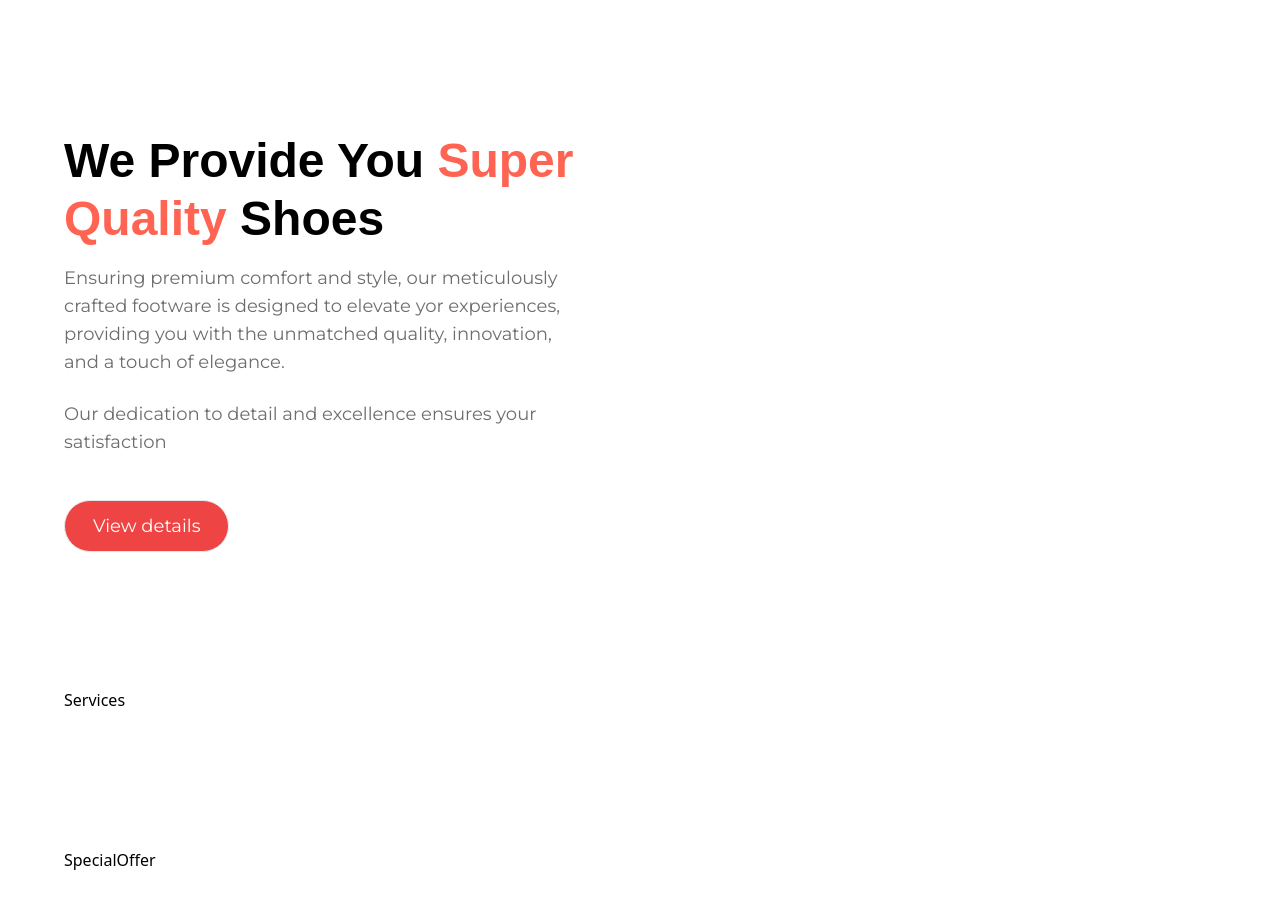
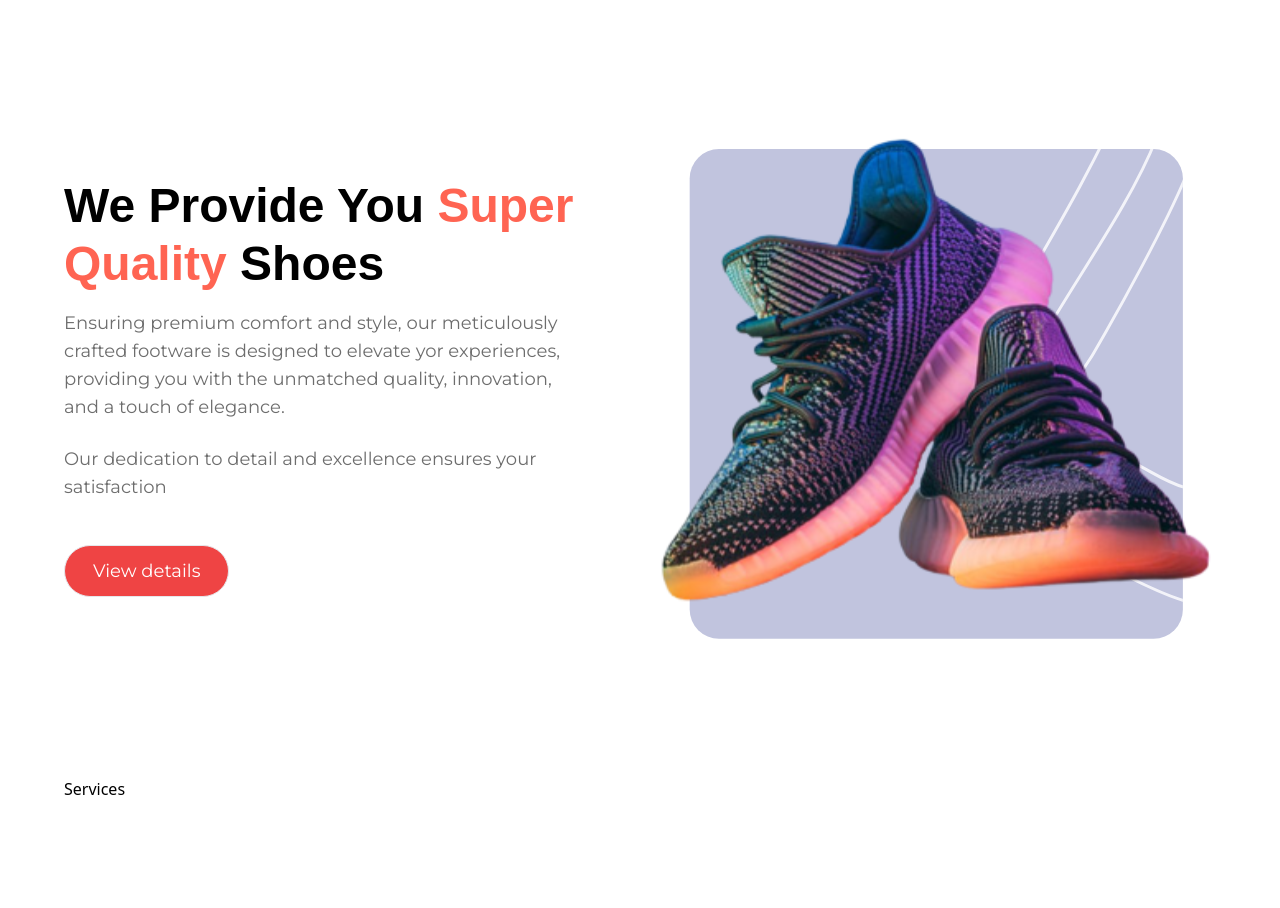
Before and after one commit to chami-gunawardane/NIKE-Project, a React (Vite) app: page / in a window 1280 px wide. Shown: the part 1700-2608 px from the top of the page. Built offline with nearby package versions, Linux system fonts and the light colour scheme; a web font is replaced by a local one.

Commit message:
SuperQuality part completed

```diff
--- a/src/sections/SuperQuality.jsx
+++ b/src/sections/SuperQuality.jsx
@@ -1,5 +1,6 @@
 import React from 'react'
 import Button from '../components/Button'
+import { shoe8 } from '../assets/images'
 
 const SuperQuality = () => {
   return (
@@ -24,6 +25,17 @@
         </div>
 
       </div>
+
+      <div className='flex-1 flex justify-center items-center'>
+        <img
+        src={shoe8}
+        alt='shoe8'
+        width={570}
+        height={522}
+        className='object-contain'
+        />
+
+      </div>
     </section>
   )
 }
```
